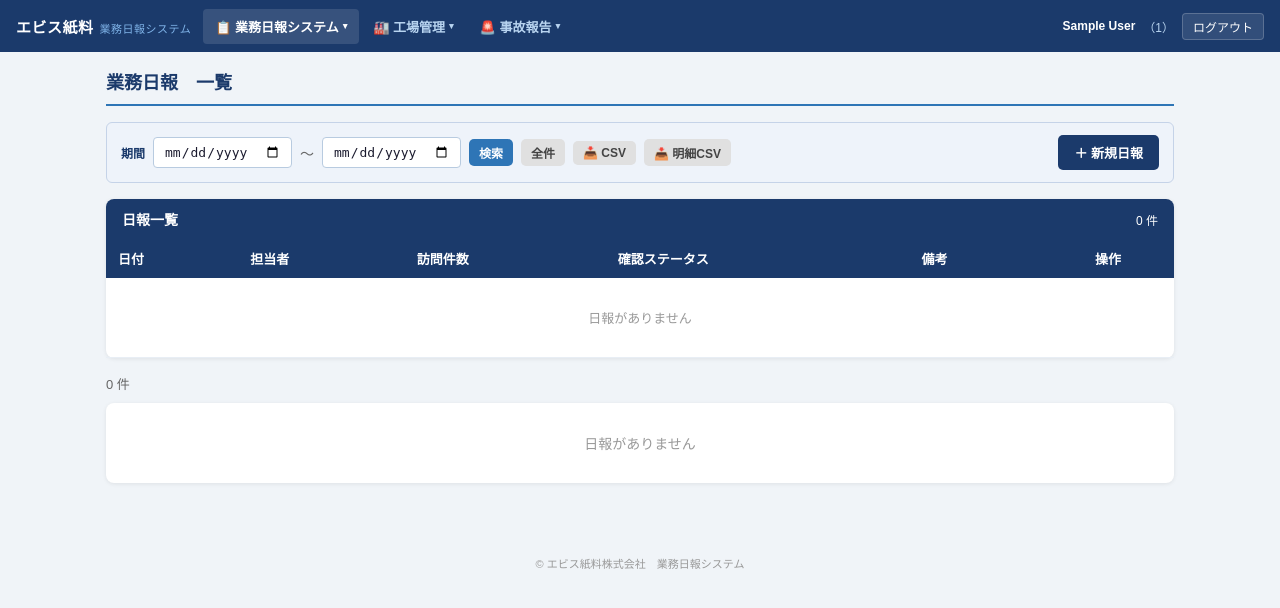
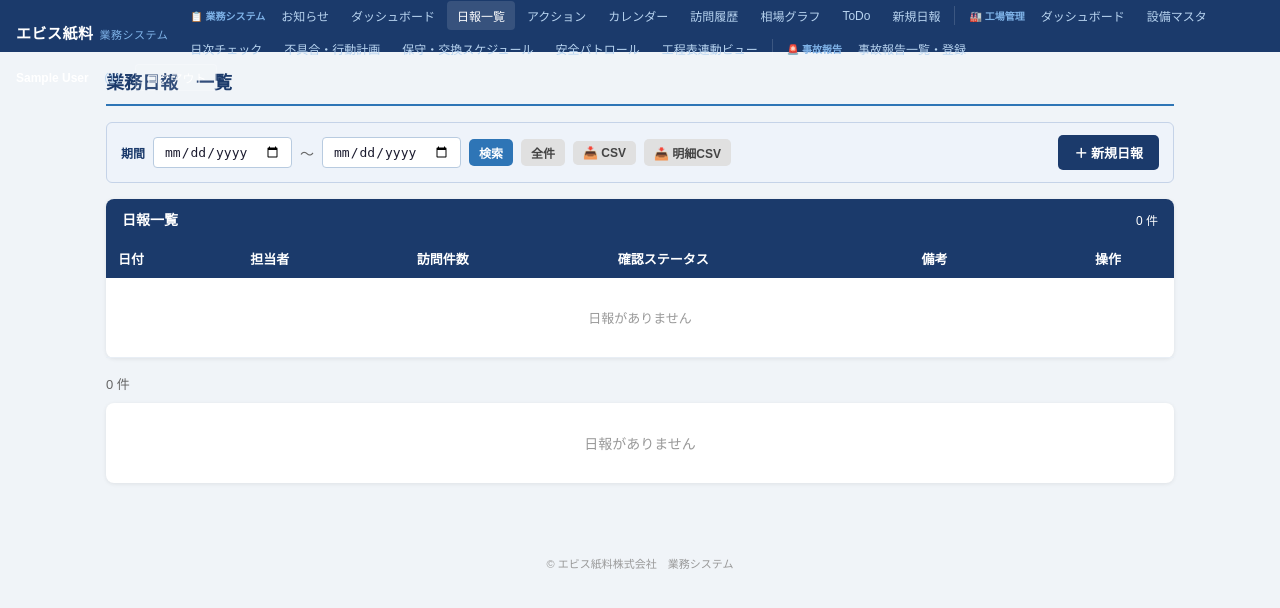
Before and after one commit to magemagedon/ebisu-nippo, a PHP site: page /index.php in a window 1280 px wide. Shown: the top 608 px of the page. Run offline with PHP 8.4, Linux system fonts and the light colour scheme; the visitor is signed in with stand-in values (Sample User, id 1); data comes from the database, SQL or seed files in the repository.

Commit message:
PCメニューをプルダウンなしのフラット表示に変更

```diff
--- a/common.php
+++ b/common.php
@@ -1,5 +1,5 @@
 <?php
-function html_header($title = '業務日報システム') {
+function html_header($title = '業務システム') {
     return <<<HTML
 <!DOCTYPE html>
 <html lang="ja">
@@ -148,9 +148,9 @@
     $kengen = $_SESSION['kengen'] ?? '';
     $current = basename($_SERVER['PHP_SELF']);
 
-    // 大メニュー3本（業務日報システム／工場管理／事故報告）＋各配下のリンク
+    // 大メニュー3本（業務システム／工場管理／事故報告）＋各配下のリンク
     $categories = [
-        '業務日報システム' => [
+        '業務システム' => [
             'oshirase.php' => 'お知らせ', 'dashboard.php' => 'ダッシュボード', 'index.php' => '日報一覧',
             'actions.php' => 'アクション', 'calendar.php' => 'カレンダー', 'history.php' => '訪問履歴',
             'chart.php' => '相場グラフ', 'todo.php' => 'ToDo', 'create.php' => '新規日報',
@@ -165,16 +165,10 @@
         ],
     ];
     if ($kengen === '管理者') {
-        $categories['業務日報システム']['uriage.php'] = '経営分析';
-        $categories['業務日報システム']['master.php'] = 'マスタ管理';
+        $categories['業務システム']['uriage.php'] = '経営分析';
+        $categories['業務システム']['master.php'] = 'マスタ管理';
     }
-    $cat_icon = ['業務日報システム' => '📋', '工場管理' => '🏭', '事故報告' => '🚨'];
-
-    // 現在ページが属する大メニューを判定（アクティブ表示用）
-    $current_cat = null;
-    foreach ($categories as $cat => $items) {
-        if (isset($items[$current])) { $current_cat = $cat; break; }
-    }
+    $cat_icon = ['業務システム' => '📋', '工場管理' => '🏭', '事故報告' => '🚨'];
 
     $nav = '
 <style>
@@ -192,14 +186,9 @@
 .sp-menu-inner .sp-user{padding:12px 20px;color:#7FB3E8;font-size:12px;border-bottom:1px solid rgba(255,255,255,.08)}
 .sp-menu-inner .sp-logout{display:block;margin:12px 16px;background:rgba(255,255,255,.1);border:1px solid rgba(255,255,255,.2);color:#fff;border-radius:4px;padding:8px;font-size:13px;cursor:pointer;text-align:center;width:calc(100% - 32px)}
 
-/* 大メニュー（PC：ホバー／タップでドロップダウン展開） */
-.nav-cat{position:relative}
-.nav-cat-btn{color:#B8D4F0;font-size:13px;font-weight:600;padding:8px 12px;border-radius:4px;background:none;border:none;cursor:pointer;white-space:nowrap;display:inline-flex;align-items:center;gap:4px}
-.nav-cat-btn:hover,.nav-cat.active .nav-cat-btn{background:rgba(255,255,255,.12);color:#fff}
-.nav-cat-drop{display:none;position:absolute;top:100%;left:0;background:#fff;border-radius:0 0 8px 8px;box-shadow:0 4px 16px rgba(0,0,0,.18);min-width:200px;padding:6px;z-index:150}
-.nav-cat.open .nav-cat-drop,.nav-cat:hover .nav-cat-drop{display:block}
-.nav-cat-drop a{display:block;color:#1a1a2e;font-size:13px;padding:8px 12px;border-radius:5px;text-decoration:none;white-space:nowrap}
-.nav-cat-drop a:hover,.nav-cat-drop a.active{background:#EEF3FA;color:#1B3A6B;text-decoration:none}
+/* 大メニュー（PC：プルダウンにせず、カテゴリ見出し＋区切り線で常時フラット表示） */
+.nav-cat-label{color:#7FB3E8;font-size:10px;font-weight:700;padding:8px 4px 8px 10px;white-space:nowrap;display:inline-flex;align-items:center}
+.nav-cat-sep{width:1px;align-self:stretch;background:rgba(255,255,255,.15);margin:6px 2px}
 @media(max-width:600px){
   .hamburger{display:flex}
   .nav-menu,.nav-user{display:none}
@@ -207,17 +196,18 @@
 </style>
 <nav class="nav">
   <div style="display:flex;align-items:center;gap:12px">
-    <div class="nav-brand">エビス紙料<span>業務日報システム</span></div>
+    <div class="nav-brand">エビス紙料<span>業務システム</span></div>
     <div class="nav-menu">
 ';
+    $first_cat = true;
     foreach ($categories as $cat => $items) {
-        $open = ($current_cat === $cat) ? ' active' : '';
-        $nav .= "<div class='nav-cat{$open}'><button type='button' class='nav-cat-btn'>{$cat_icon[$cat]} {$cat}<span style='font-size:9px'>▾</span></button><div class='nav-cat-drop'>";
+        if (!$first_cat) { $nav .= "<span class='nav-cat-sep'></span>"; }
+        $first_cat = false;
+        $nav .= "<span class='nav-cat-label'>{$cat_icon[$cat]} {$cat}</span>";
         foreach ($items as $file => $label) {
             $active = ($current === $file) ? ' active' : '';
-            $nav .= "<a href='{$file}' class='{$active}'>{$label}</a>";
+            $nav .= "<a href='{$file}' class='nav-link{$active}'>{$label}</a>";
         }
-        $nav .= '</div></div>';
     }
     $nav .= '
     </div>
@@ -263,26 +253,13 @@
     document.getElementById("spMenu").classList.remove("open");
     document.body.style.overflow = "";
 }
-// PC：タップ操作（タッチデバイスでのhover代替）でも開閉できるようにする
-document.querySelectorAll(".nav-cat-btn").forEach(function(btn){
-  btn.addEventListener("click", function(e){
-    var cat = btn.closest(".nav-cat");
-    var wasOpen = cat.classList.contains("open");
-    document.querySelectorAll(".nav-cat.open").forEach(function(c){ c.classList.remove("open"); });
-    if (!wasOpen) cat.classList.add("open");
-    e.stopPropagation();
-  });
-});
-document.addEventListener("click", function(){
-  document.querySelectorAll(".nav-cat.open").forEach(function(c){ c.classList.remove("open"); });
-});
 </script>
 ';
     return $nav;
 }
 
 function html_footer() {
-    return '<div class="footer">© エビス紙料株式会社　業務日報システム</div></body></html>';
+    return '<div class="footer">© エビス紙料株式会社　業務システム</div></body></html>';
 }
 
 function status_badge($status) {
--- a/login.php
+++ b/login.php
@@ -29,7 +29,7 @@
 <head>
 <meta charset="UTF-8">
 <meta name="viewport" content="width=device-width,initial-scale=1">
-<title>ログイン | エビス紙料 業務日報システム</title>
+<title>ログイン | エビス紙料 業務システム</title>
 <style>
 *{box-sizing:border-box;margin:0;padding:0}
 body{font-family:'Hiragino Kaku Gothic ProN','Meiryo',sans-serif;background:#1B3A6B;min-height:100vh;display:flex;align-items:center;justify-content:center}
@@ -51,7 +51,7 @@
 <div class="login-wrap">
   <div class="logo">
     <h1>エビス紙料株式会社</h1>
-    <p>業務日報システム</p>
+    <p>業務システム</p>
   </div>
   <?php if($error): ?><div class="error"><?= h($error) ?></div><?php endif; ?>
   <form method="post">
```
